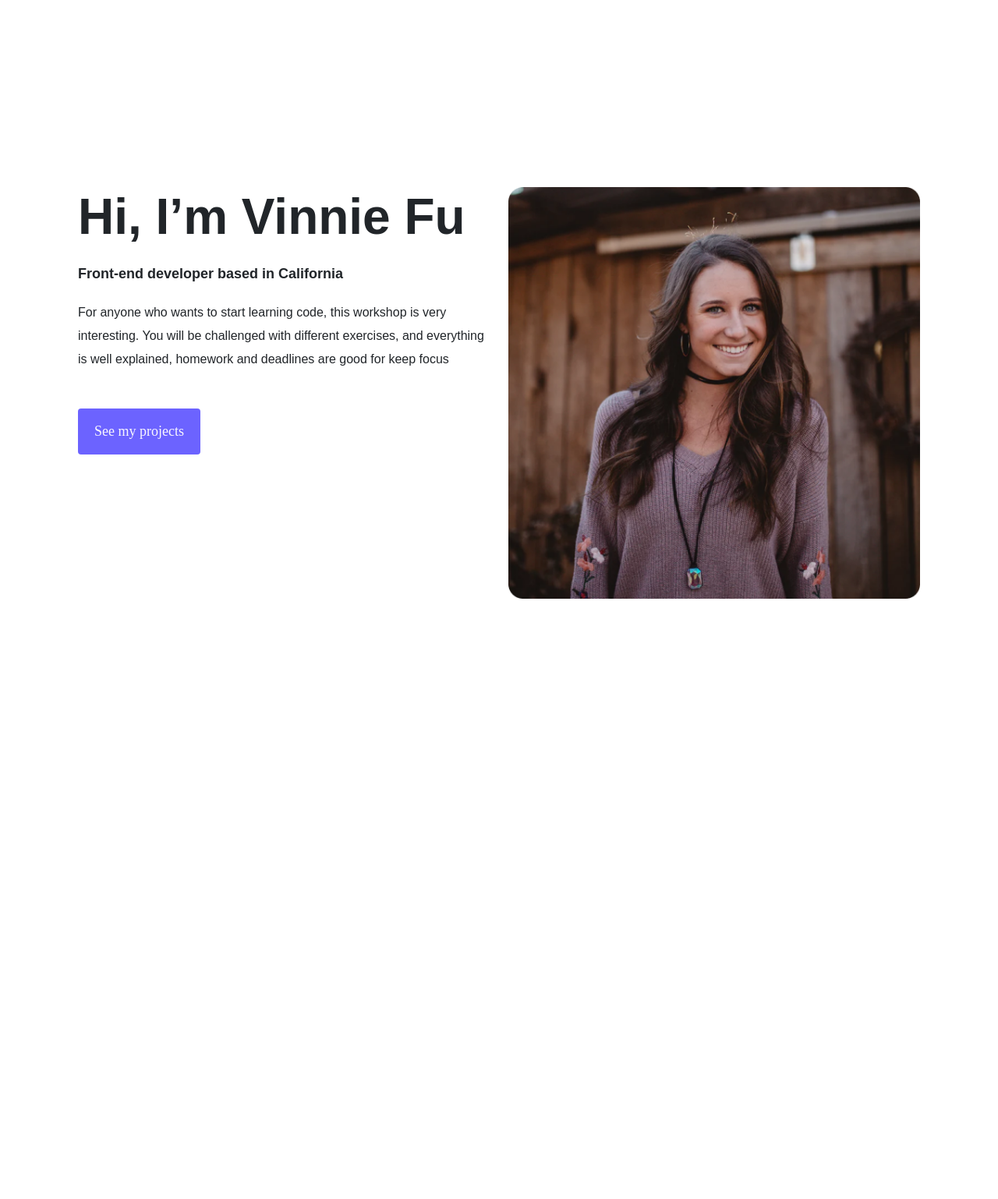
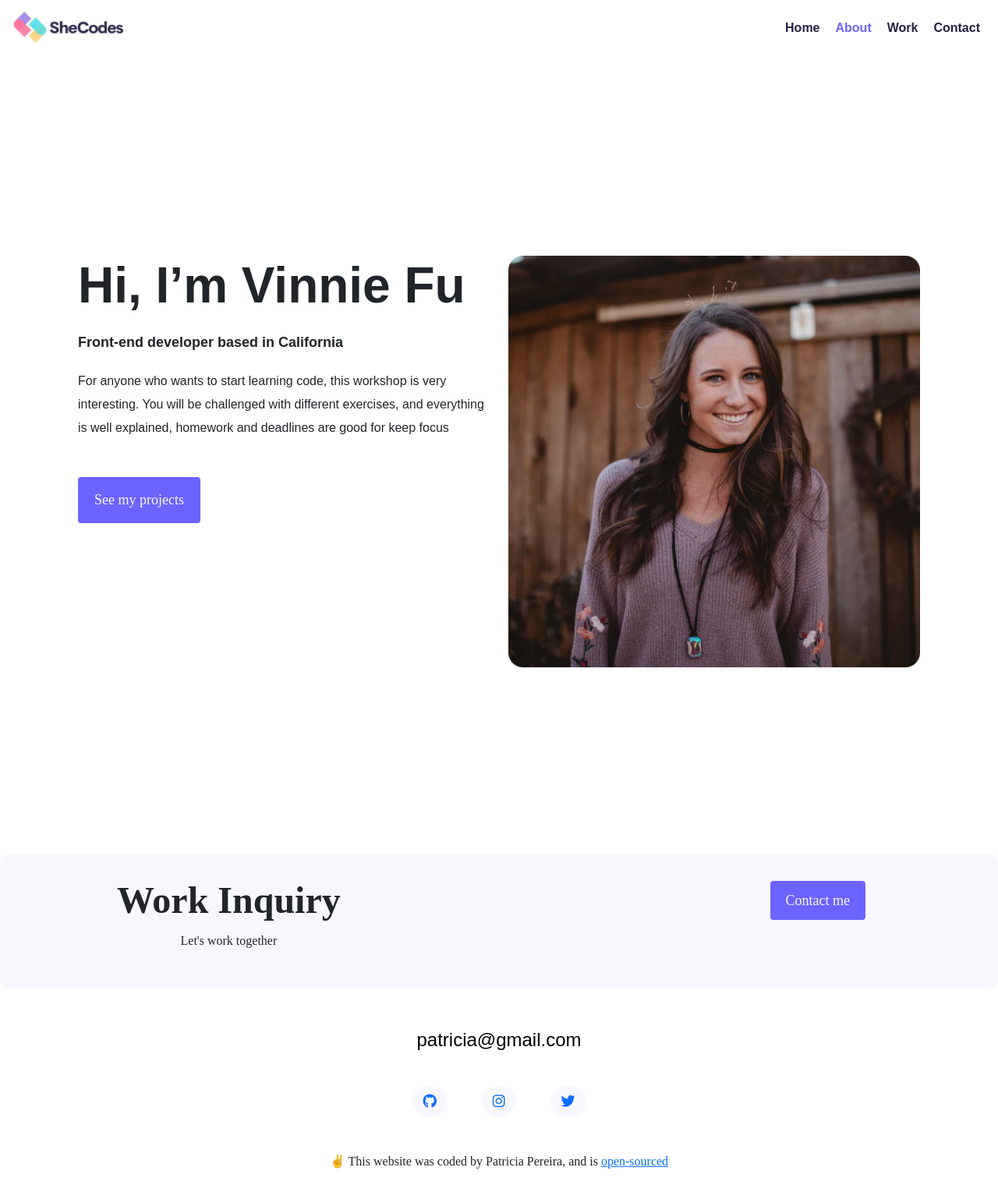
Before and after one commit to CodeElliX/resume, a plain HTML site: page about.html in a window 1280 px wide. Shown: the whole page at 78% size. Before the commit the page ends 1008 px from the top, so only its background shows below. Drawn offline with nearby package versions, Linux system fonts and the light colour scheme.

Commit message:
Update about.html

```diff
--- a/about.html
+++ b/about.html
@@ -1,10 +1,14 @@
 <!DOCTYPE html>
 <html lang="en">
   <head>
-    <meta charset="UTF-8">
-    <meta http-equiv="X-UA-Compatible" content="IE=edge">
-    <meta name="viewport" content="width=\, initial-scale=1.0">
-    <title>Document</title>
+    <meta charset="UTF-8" />
+    <meta http-equiv="X-UA-Compatible" content="IE=edge" />
+    <meta name="viewport" content="width=\, initial-scale=1.0" />
+    <title>About</title>
+    <script
+      src="https://kit.fontawesome.com/8a8c67d39c.js"
+      crossorigin="anonymous"
+    ></script>
     <link
       href="https://cdn.jsdelivr.net/npm/bootstrap@5.0.0-beta2/dist/css/bootstrap.min.css"
       rel="stylesheet"
@@ -19,7 +23,34 @@
     <link rel="stylesheet" href="style.css" />
   </head>
   <body>
-
+    <nav class="d-flex justify-content-between">
+      <a href="index.html" title="Homepage">
+        <img
+          src="logo.png"
+          class="logo d-none d-md-block"
+          alt="Patricia Logo"
+        />
+        <img
+          src="logo-small.jpg"
+          class="logo d-block d-md-none"
+          alt="Patricia Logo"
+        />
+      </a>
+      <ul>
+        <li>
+          <a href="index.html" title="Homepage"> Home</a>
+        </li>
+        <li class="active">
+          <a href="about.html" title="About Patricia"> About</a>
+        </li>
+        <li>
+          <a href="work.html" title="Patricia"> Work</a>
+        </li>
+        <li>
+          <a href="contact.html" title="Contact Patricia"> Contact</a>
+        </li>
+      </ul>
+    </nav>
     <div class="content-container container-ab">
       <div class="row">
         <div class="col-lg-6">
@@ -27,17 +58,59 @@
             <h1 class="mb-4 about">Hi, I’m Vinnie Fu</h1>
             <h2 class="mb-4">Front-end developer based in California</h2>
             <p class="mb-5">
-                For anyone who wants to start learning code, this workshop is very interesting.
-                You will be challenged with different exercises, and everything is well explained,
-                homework and deadlines are good for keep focus
+              For anyone who wants to start learning code, this workshop is very
+              interesting. You will be challenged with different exercises, and
+              everything is well explained, homework and deadlines are good for
+              keep focus
             </p>
-              <a class="btn btn-branding-1" href="work.html">See my projects</a>
+            <a class="btn btn-branding-1 mb-5" href="work.html"
+              >See my projects</a
+            >
           </div>
         </div>
         <div class="col-lg-6">
-            <img src="patricia.png" alt="" class="img-ab">
+          <img src="patricia.png" alt="" class="img-ab" />
         </div>
       </div>
     </div>
+    <div class="mb-5">
+      <footer class="text-center">
+        <div class="contact-box justify-content-between mb-5 d-none d-md-flex">
+          <div class="cont-b">
+            <h4>Work Inquiry</h4>
+            <p>Let's work together</p>
+          </div>
+          <div class="mt-3">
+            <a href="contact.html" class="btn-branding-1">Contact me</a>
+          </div>
+        </div>
+        <a href="mailto:patricia@gmail.com" class="mail-link"
+          >patricia@gmail.com</a
+        >
+        <div class="social-links mt-5">
+          <a href="https://github.com/" target="_blank">
+            <i class="fa-brands fa-github"></i
+          ></a>
+          <a
+            href="https://www.instagram.com/"
+            target="_blank"
+            title="instagram-link"
+            ><i class="fa-brands fa-instagram"></i
+          ></a>
+          <a href="https://twitter.com/" target="_blank" title="twitter-link"
+            ><i class="fa-brands fa-twitter"></i
+          ></a>
+        </div>
+        <p class="mt-5">
+          ✌️ This website was coded by Patricia Pereira, and is
+          <a
+            href="https://github.com/CodeElliX/resume"
+            target="_blank"
+            title="githab-link"
+            >open-sourced</a
+          >
+        </p>
+      </footer>
+    </div>
   </body>
 </html>
```
Lines whose indentation alone changed are shown as unchanged.
